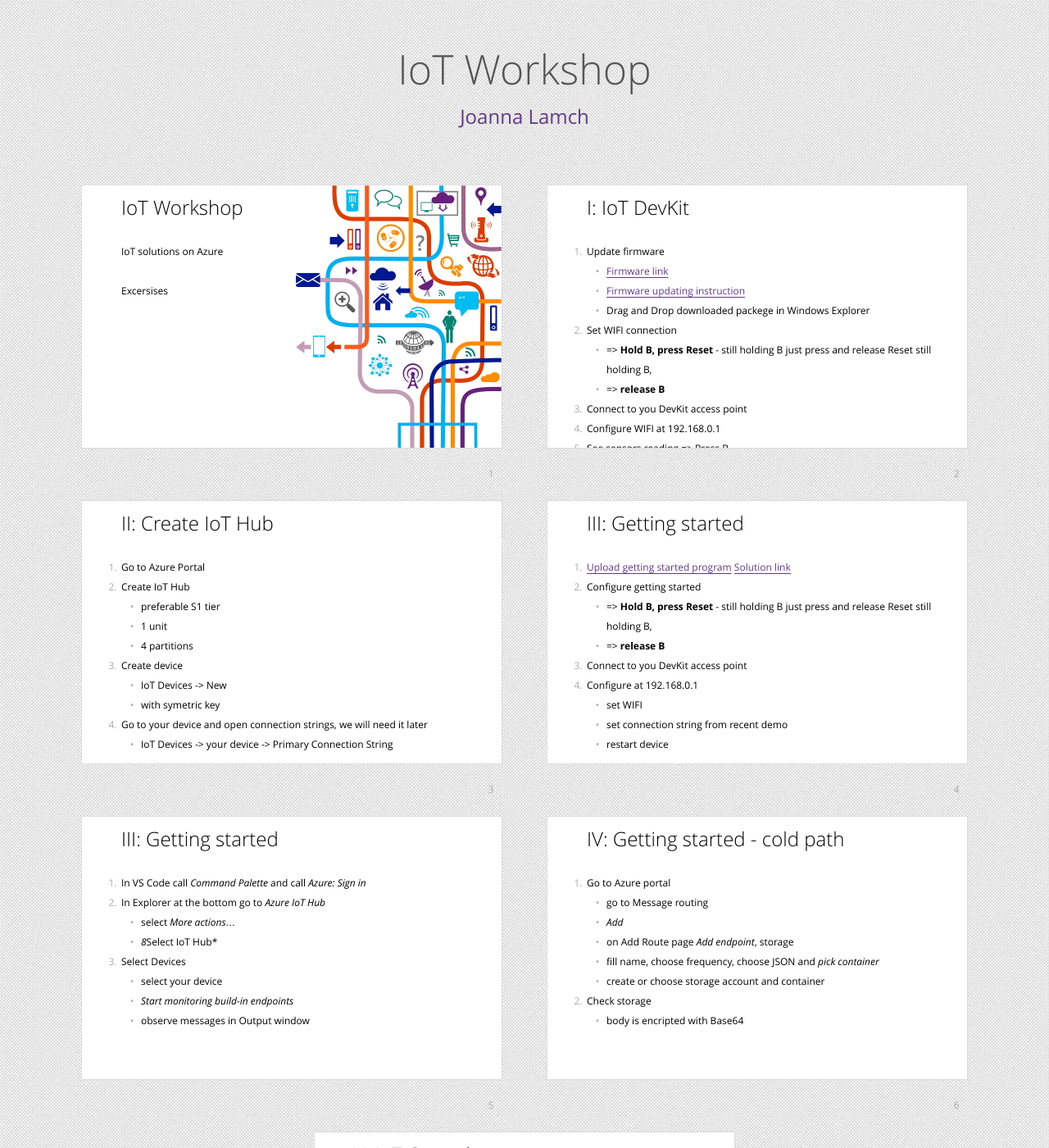
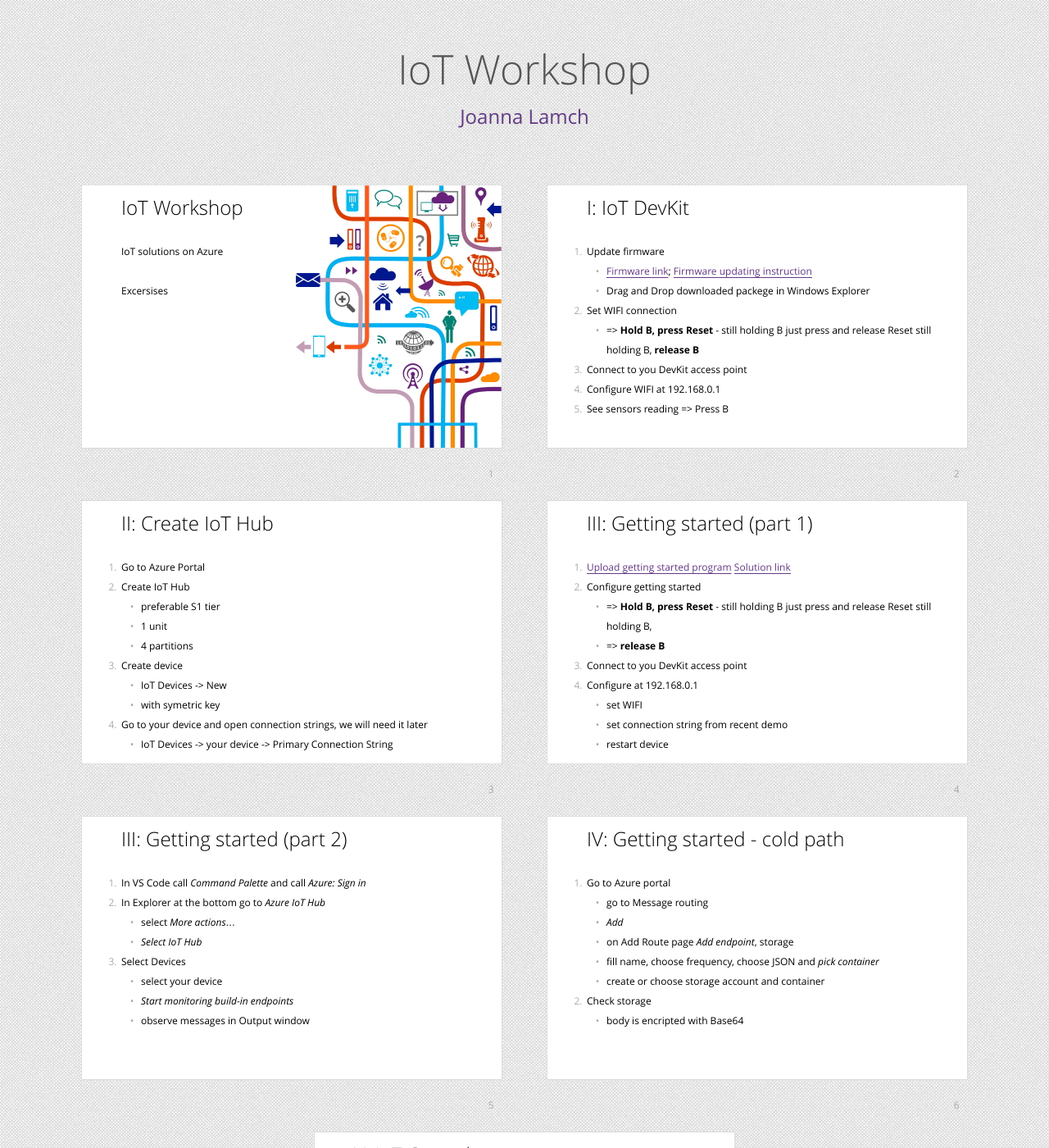
Before and after one commit to jlamch/iotexercises, a Jekyll site: the page built from index.md, in a window 1280 px wide and 1400 px high. Shown: the whole window at 82% size. Built offline with Jekyll 4.4.1, drawn with Linux system fonts in a browser that asks for light colours; our own code applies the rules of GitHub Pages for plain Markdown files.

Commit message:
fit in all text

```diff
--- a/index.md
+++ b/index.md
@@ -45,12 +45,10 @@ style: |
 ## I: IoT DevKit
 
 1. Update firmware
-    - [Firmware link](https://bit.ly/2riKrLw){:target="_blank"}
-    - [Firmware updating instruction](https://bit.ly/34Pug60){:target="_blank"}
+    - [Firmware link](https://bit.ly/2riKrLw){:target="_blank"}; [Firmware updating instruction](https://bit.ly/34Pug60){:target="_blank"}
     - Drag and Drop downloaded packege in Windows Explorer
 2. Set WIFI connection
-    - => **Hold B, press Reset** - still holding B just press and release Reset still holding B,
-    - => **release B**
+    - => **Hold B, press Reset** - still holding B just press and release Reset still holding B, **release B**
 3. Connect to you DevKit access point
 4. Configure WIFI at 192.168.0.1
 3. See sensors reading => Press B
@@ -67,7 +65,7 @@ style: |
 4. Go to your device and open connection strings, we will need it later
     - IoT Devices -> your device -> Primary Connection String
 
-## III: Getting started
+## III: Getting started (part 1)
 1. [Upload getting started program](https://aka.ms/devkit/prod/getstarted/latest){:target="_blank"}  [Solution link](https://docs.microsoft.com/en-us/samples/azure-samples/mxchip-iot-devkit-get-started/sample/){:target="_blank"}
 2. Configure getting started
 	- => **Hold B, press Reset** - still holding B just press and release Reset still holding B,
@@ -78,11 +76,11 @@ style: |
     - set connection string from recent demo
 	- restart device
 
-## III: Getting started
+## III: Getting started (part 2)
 5. In VS Code call *Command Palette* and call *Azure: Sign in*
 6. In Explorer at the bottom go to *Azure IoT Hub*
     - select *More actions...*
-    - *8*Select IoT Hub*
+    - *Select IoT Hub*
 7. Select Devices
     - select your device
     - *Start monitoring build-in endpoints*
```
